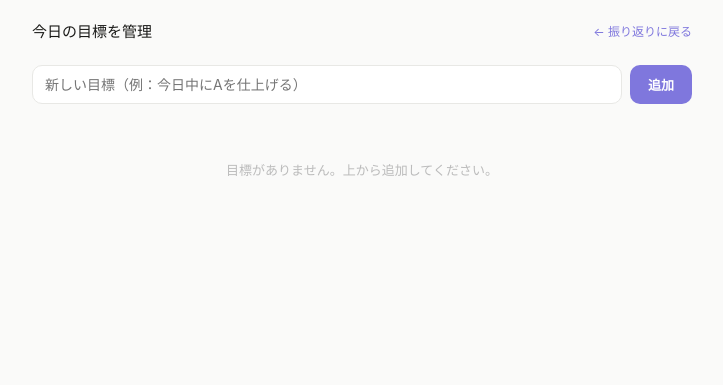
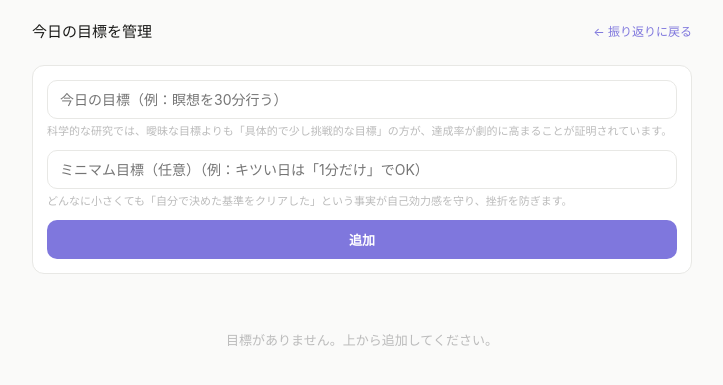
Before and after one commit to yuya-nakashima/body-data-lab, a FastAPI app: page /ui/daily-goals in a window 1280 px wide. Shown: the top 385 px of the page, without its empty margins (278-1001 px from the left). Run offline with FastAPI, Linux system fonts and the light colour scheme; data that the repository does not hold is empty; parts of the project's set-up code (start-up, migrations or seed data) failed here and were passed over.

Commit message:
Add minimum_goal to daily goals feature
- Add migration 003: ALTER TABLE daily_goals ADD COLUMN minimum_goal
- API: accept/save minimum_goal on POST; PATCH /{id} with model_fields_set guard
- Management page: two-field add form with hint texts; inline edit per row
- Reflections page: show minimum_goal as subtext (always visible)
- Morning notify: include minimum_goal in LINE/email notification
- Fix: move makeSortable out of load() to avoid listener accumulation
- Tests: 30 passing, add minimum_goal cases

Co-Authored-By: Claude Sonnet 4.6 <noreply@anthropic.com>

```diff
--- a/app/templates/daily_goals.html
+++ b/app/templates/daily_goals.html
@@ -11,17 +11,22 @@ body{font-family:-apple-system,BlinkMacSystemFont,'Helvetica Neue',sans-serif;ba
 .top-nav{display:flex;align-items:center;justify-content:space-between;margin-bottom:24px}
 .nav-title{font-size:15px;font-weight:500}
 .nav-link{font-size:12px;color:#7F77DD;text-decoration:none}
-.add-row{display:flex;gap:8px;margin-bottom:24px}
-.txt-inp{flex:1;padding:10px 12px;font-size:14px;font-family:inherit;border:1px solid #e8e8e5;border-radius:10px;background:#fff;color:#1a1a18;outline:none;transition:border-color .15s}
+.txt-inp{width:100%;padding:10px 12px;font-size:14px;font-family:inherit;border:1px solid #e8e8e5;border-radius:10px;background:#fff;color:#1a1a18;outline:none;transition:border-color .15s;box-sizing:border-box}
 .txt-inp:focus{border-color:#7F77DD}
-.btn-add{padding:10px 18px;font-size:13px;font-weight:600;color:#fff;background:#7F77DD;border:none;border-radius:10px;cursor:pointer;white-space:nowrap}
+.btn-add{width:100%;padding:10px 18px;font-size:13px;font-weight:600;color:#fff;background:#7F77DD;border:none;border-radius:10px;cursor:pointer}
 .btn-add:active{background:#534AB7}
 .btn-add:disabled{background:#c4c0ef;cursor:default}
-.goal-row{display:flex;align-items:center;gap:8px;background:#fff;border:1px solid #e8e8e5;border-radius:12px;padding:12px 14px;margin-bottom:10px}
-.drag-handle{cursor:grab;color:#ccc;font-size:16px;padding:2px 4px;user-select:none;touch-action:none;flex-shrink:0}
+.add-form{background:#fff;border:1px solid #e8e8e5;border-radius:12px;padding:14px;margin-bottom:24px;display:flex;flex-direction:column;gap:10px}
+.field-group{display:flex;flex-direction:column;gap:4px}
+.field-hint{font-size:11px;color:#bbb;line-height:1.55;margin:0}
+.goal-row{display:flex;align-items:flex-start;gap:8px;background:#fff;border:1px solid #e8e8e5;border-radius:12px;padding:12px 14px;margin-bottom:10px}
+.drag-handle{cursor:grab;color:#ccc;font-size:16px;padding:2px 4px;user-select:none;touch-action:none;flex-shrink:0;margin-top:2px}
 .drag-handle:active{cursor:grabbing}
-.goal-text{flex:1;font-size:14px;color:#1a1a18}
-.btn-del{background:none;border:none;cursor:pointer;font-size:13px;color:#e0a0a0;padding:2px 6px;border-radius:6px;transition:color .15s}
+.goal-body{flex:1;min-width:0;display:flex;flex-direction:column;gap:5px}
+.goal-text{font-size:14px;color:#1a1a18}
+.min-inp{border:none;border-bottom:1px solid #e8e8e5;outline:none;font-size:12px;color:#888;background:transparent;font-family:inherit;padding:3px 0;width:100%}
+.min-inp::placeholder{color:#ccc}
+.btn-del{background:none;border:none;cursor:pointer;font-size:13px;color:#e0a0a0;padding:2px 6px;border-radius:6px;transition:color .15s;flex-shrink:0}
 .btn-del:hover{color:#dc2626;background:#fef2f2}
 .empty-msg{text-align:center;color:#bbb;font-size:13px;padding:32px 0}
 .drag-over{outline:2px solid #7F77DD;border-radius:12px}
@@ -33,8 +38,15 @@ body{font-family:-apple-system,BlinkMacSystemFont,'Helvetica Neue',sans-serif;ba
     <span class="nav-title">今日の目標を管理</span>
     <a class="nav-link" href="/ui/reflections">← 振り返りに戻る</a>
   </div>
-  <div class="add-row">
-    <input class="txt-inp" id="new-goal" type="text" placeholder="新しい目標（例：今日中にAを仕上げる）">
+  <div class="add-form">
+    <div class="field-group">
+      <input class="txt-inp" id="new-goal" type="text" placeholder="今日の目標（例：瞑想を30分行う）">
+      <p class="field-hint">科学的な研究では、曖昧な目標よりも「具体的で少し挑戦的な目標」の方が、達成率が劇的に高まることが証明されています。</p>
+    </div>
+    <div class="field-group">
+      <input class="txt-inp" id="new-minimum" type="text" placeholder="ミニマム目標（任意）（例：キツい日は「1分だけ」でOK）">
+      <p class="field-hint">どんなに小さくても「自分で決めた基準をクリアした」という事実が自己効力感を守り、挫折を防ぎます。</p>
+    </div>
     <button class="btn-add" onclick="addGoal()">追加</button>
   </div>
   <div id="goalList"></div>
@@ -47,12 +59,6 @@ async function load(){
   const res = await fetch('/daily-goals');
   const data = await res.json();
   render(data.goals || []);
-  makeSortable(document.getElementById('goalList'), '.goal-row', async (ids) => {
-    await fetch('/daily-goals/reorder', {
-      method:'PATCH', headers:{'Content-Type':'application/json'},
-      body: JSON.stringify({ids})
-    });
-  });
 }
 
 function render(goals){
@@ -72,7 +78,10 @@ function buildRow(goal){
   row.draggable = true;
   row.innerHTML = `
     <span class="drag-handle">≡</span>
-    <span class="goal-text">${escHtml(goal.content)}</span>
+    <div class="goal-body">
+      <span class="goal-text">${escHtml(goal.content)}</span>
+      <input class="min-inp" type="text" placeholder="ミニマム目標（任意）" value="${escHtml(goal.minimum_goal||'')}" onblur="saveMinimum(${goal.id}, this)">
+    </div>
     <button class="btn-del" onclick="deleteGoal(${goal.id}, this)">✕</button>`;
   return row;
 }
@@ -144,13 +153,23 @@ function makeSortable(container, itemSel, onReorder) {
 
 async function addGoal(){
   const inp = document.getElementById('new-goal');
+  const minInp = document.getElementById('new-minimum');
   const content = inp.value.trim();
   if(!content) return;
+  const minimum_goal = minInp.value.trim() || null;
   const res = await fetch('/daily-goals', {
     method:'POST', headers:{'Content-Type':'application/json'},
-    body: JSON.stringify({content, sort_order: 0})
+    body: JSON.stringify({content, minimum_goal, sort_order: 0})
   });
-  if(res.ok){ inp.value = ''; load(); }
+  if(res.ok){ inp.value = ''; minInp.value = ''; load(); }
+}
+
+async function saveMinimum(goalId, inp){
+  const minimum_goal = inp.value.trim() || null;
+  await fetch('/daily-goals/'+goalId, {
+    method:'PATCH', headers:{'Content-Type':'application/json'},
+    body: JSON.stringify({minimum_goal})
+  });
 }
 
 async function deleteGoal(id, btn){
@@ -162,10 +181,19 @@ async function deleteGoal(id, btn){
 }
 
 document.getElementById('new-goal').addEventListener('keydown', e => {
+  if(e.key === 'Enter') document.getElementById('new-minimum').focus();
+});
+document.getElementById('new-minimum').addEventListener('keydown', e => {
   if(e.key === 'Enter') addGoal();
 });
 
 load();
+makeSortable(document.getElementById('goalList'), '.goal-row', async (ids) => {
+  await fetch('/daily-goals/reorder', {
+    method:'PATCH', headers:{'Content-Type':'application/json'},
+    body: JSON.stringify({ids})
+  });
+});
 </script>
 </body>
 </html>
--- a/etl/morning_notify.py
+++ b/etl/morning_notify.py
@@ -53,7 +53,7 @@ def fetch_daily_goals(target_date: str) -> list[dict]:
     conn = get_conn()
     rows = conn.execute(
         """
-        SELECT g.content, COALESCE(c.done, 0) AS done, COALESCE(c.count, 0) AS count
+        SELECT g.content, g.minimum_goal, COALESCE(c.done, 0) AS done, COALESCE(c.count, 0) AS count
         FROM daily_goals g
         LEFT JOIN daily_goal_completions c ON c.goal_id = g.id AND c.day = ?
         ORDER BY g.sort_order, g.id
@@ -73,6 +73,8 @@ def build_daily_goals_section(goals: list[dict]) -> str:
         count = goal.get("count", 1)
         suffix = f" × {count}" if count > 1 else ""
         lines.append(f"  ✓ {goal['content']}{suffix}")
+        if goal.get("minimum_goal"):
+            lines.append(f"    ↳ ミニマム: {goal['minimum_goal']}")
     return "\n".join(lines)
 
 
```
Also changed, not shown: app/routers/daily_goals.py (+26 -2 lines), app/templates/reflections.html (+8 -1 lines), tests/test_morning_notify.py (+12 -2 lines), migrations/003_daily_goals_minimum.sql (added).
